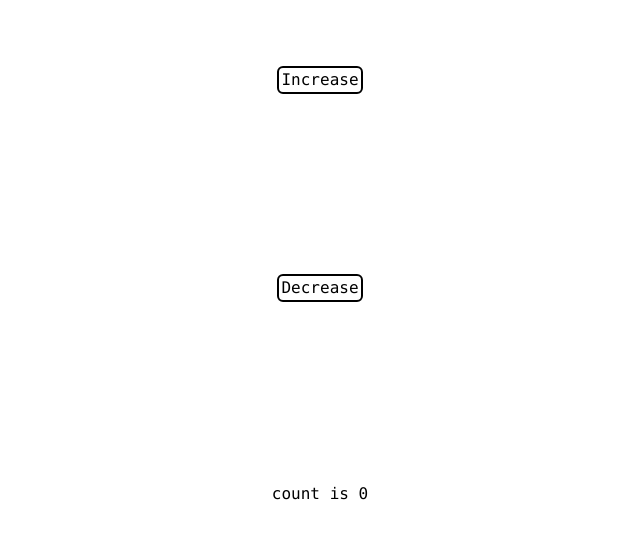
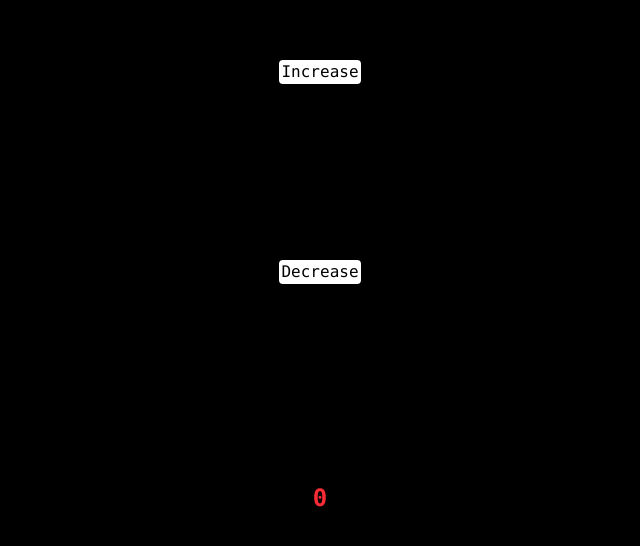
Before and after one commit to ayushbahuguna006-ctrl/Zustand-Habit-Tracker, a React (Vite) app: page / in a window 1280 px wide. Shown: the part 114-660 px from the top of the page, without its empty margins (320-960 px from the left). Built offline with nearby package versions, Linux system fonts and the light colour scheme.

Commit message:
UI improved

```diff
--- a/src/App.jsx
+++ b/src/App.jsx
@@ -21,8 +21,8 @@ function App() {
 
   return (
     <>
-    <div className='min-h-screen flex flex-col items-center justify-evenly font-mono'> <button className='border-2 border-black px-0.5 rounded-md active:w-20 hover:bg-black hover:text-white font-mono' onClick={()=>{handleincrease(7)}}>Increase</button><button className='border-2 active:w-20 border-black rounded-md px-0.5 hover:bg-black hover:text-white'onClick={()=>{handledecrease()}}>Decrease</button>
-     <p>count is {count}</p>
+    <div className='min-h-screen flex flex-col bg-black items-center justify-evenly font-mono'> <button className='border-2 border-black px-0.5 bg-white rounded-md active:w-20 hover:bg-white hover:text-blue-500 font-mono' onClick={()=>{handleincrease(7)}}>Increase</button><button className='border-2 active:w-20 border-black rounded-md px-0.5 hover:bg-white bg-white hover:text-blue-500'onClick={()=>{handledecrease()}}>Decrease</button>
+     <p>count is <h1 className='text-center text-2xl text-red-500 font-bold'>{count}</h1></p>
     </div>
 
 
```
